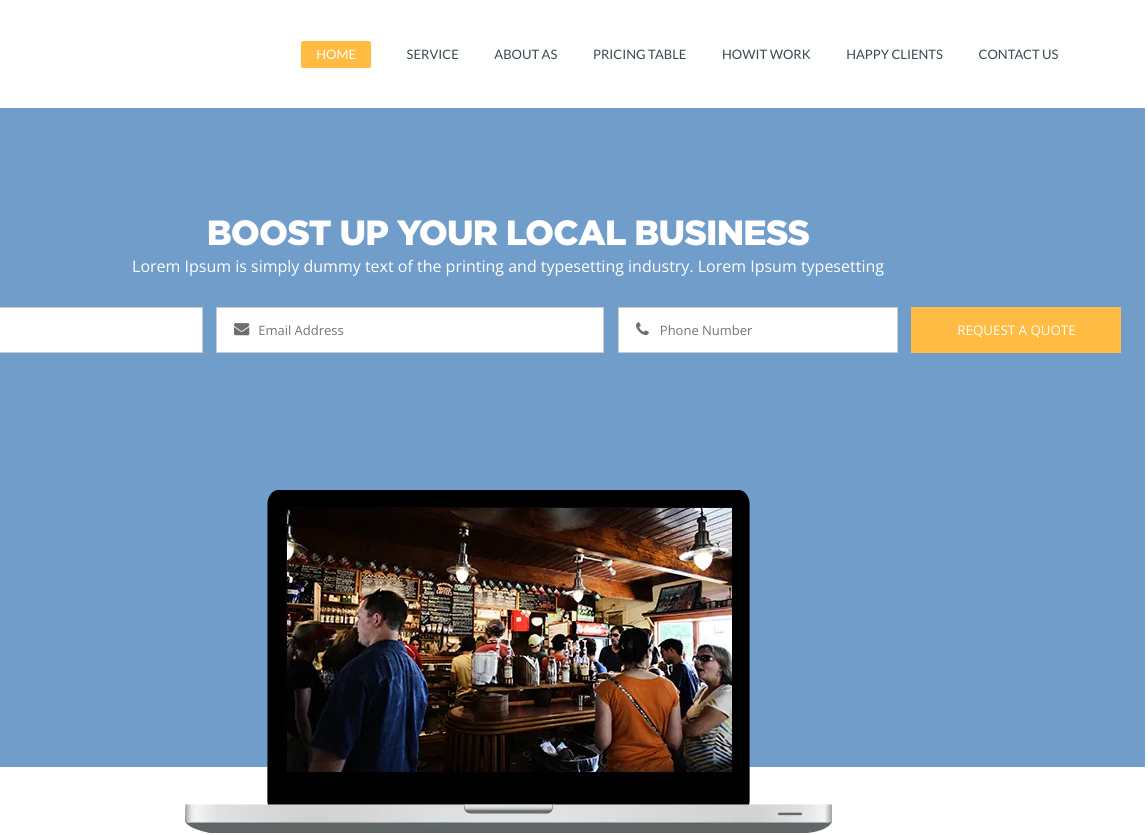
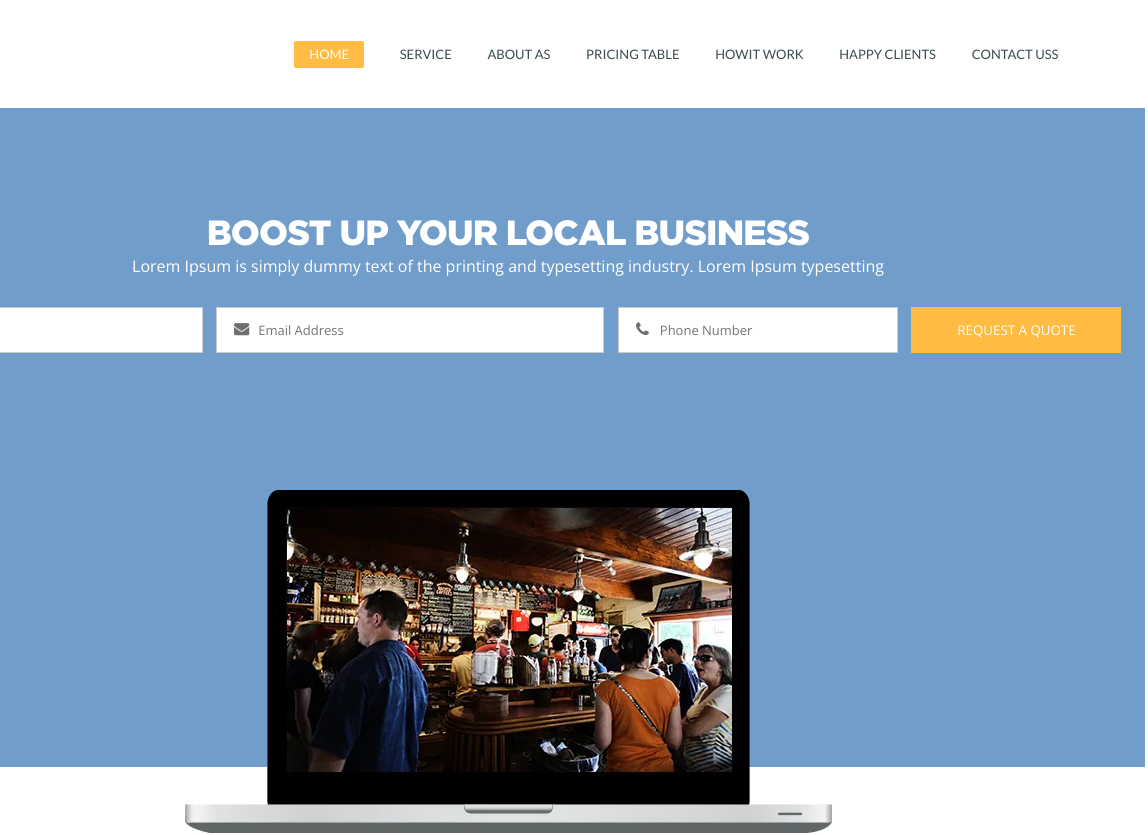
Before and after one commit to phantom277/education, a plain HTML site: page index.html in a window 1280 px wide. Shown: the top 835 px of the page, 132-1280 px from the left. Drawn offline with nearby package versions, Linux system fonts and the light colour scheme.

Commit message:
MY first project

```diff
--- a/index.html
+++ b/index.html
@@ -24,7 +24,7 @@
 									<li><a href="#price">pricing table</a></li>
 									<li><a href="#works">howit work</a></li>
 									<li><a href="#clients">happy clients</a></li>
-									<li><a href="#contact">contact us</a></li>
+									<li><a href="#contact">contact usS</a></li>
 								</ul>
 							</div>
 						</div>
```
